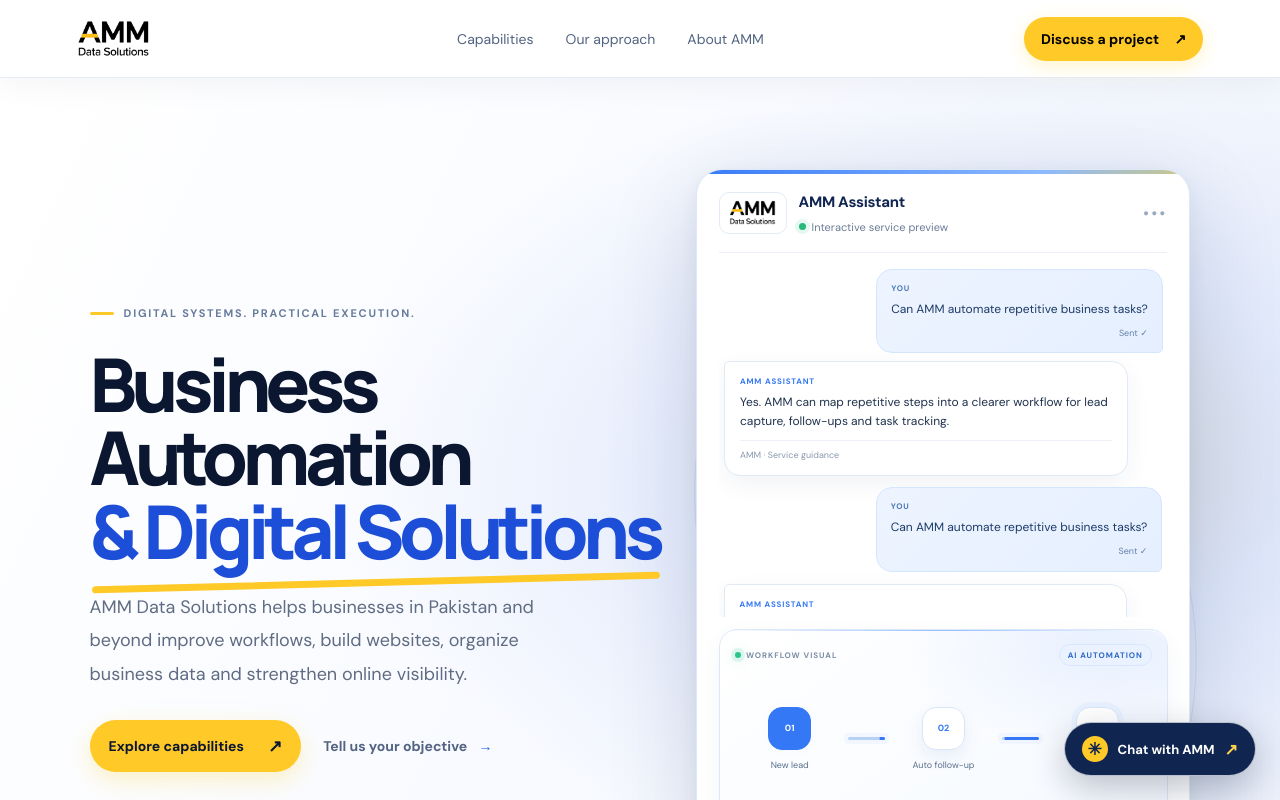
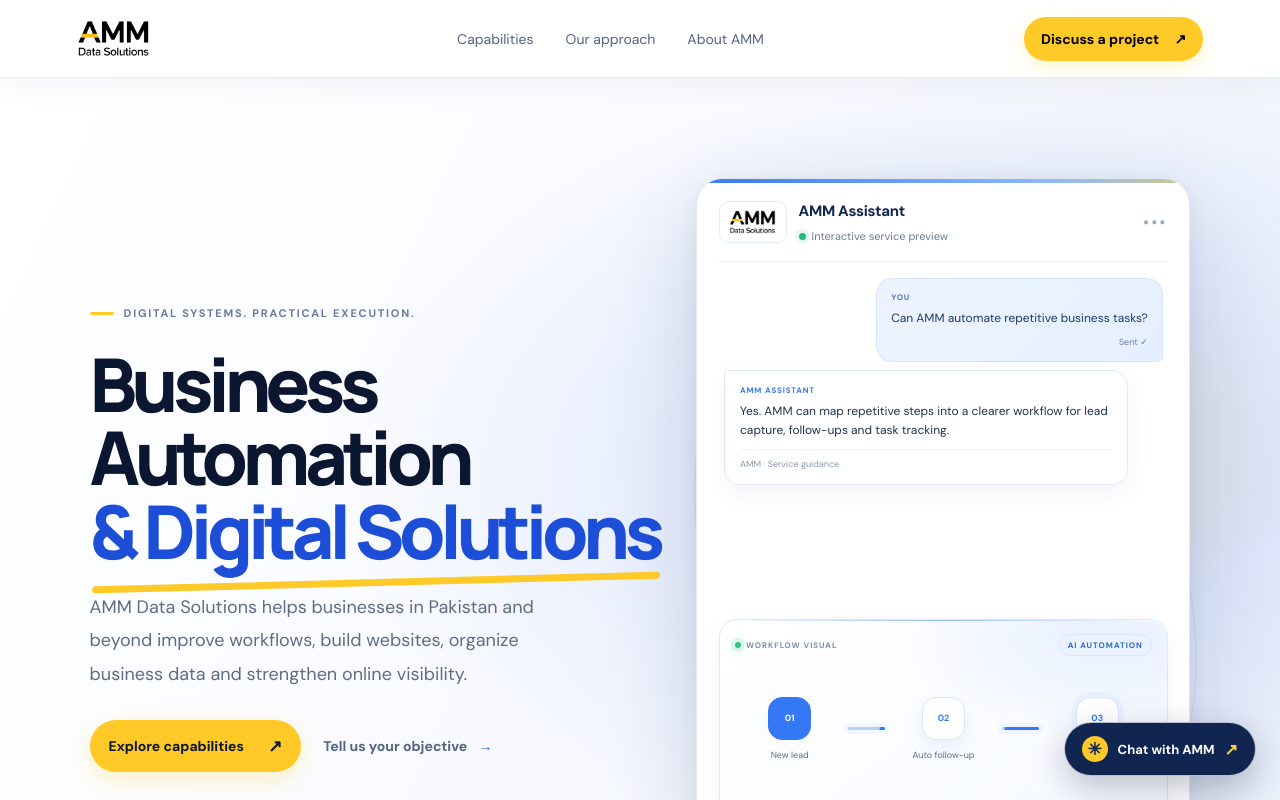
Before and after one commit to wwwab229-cpu/amm-data-solutions-website, a Next.js app: page / in a window 1280 px wide. Shown: the top 800 px of the page. Built offline with nearby package versions, Linux system fonts and the light colour scheme.

Commit message:
Keep the latest AMM demo conversation in view

```diff
--- a/app/page.tsx
+++ b/app/page.tsx
@@ -1,6 +1,6 @@
 "use client";
 
-import { useEffect, useState } from "react";
+import { useEffect, useRef, useState } from "react";
 import AMMLogo from "../logo/AMMLogo";
 
 const services = [
@@ -55,10 +55,12 @@ export default function Home() {
   const [demoReplyDraft,setDemoReplyDraft]=useState("");
   const [demoReplyTyping,setDemoReplyTyping]=useState(false);
   const [demoHistory,setDemoHistory]=useState<Array<{message:string;reply:string}>>([]);
+  const demoMessagesRef=useRef<HTMLDivElement|null>(null);
   const [demoScene,setDemoScene]=useState("idle");
   const [demoTyping,setDemoTyping]=useState(true);
   const demoSceneLabels:Record<string,string>={idle:"READY",automation:"AI AUTOMATION",chatbot:"AI CHATBOTS",website:"WEB & E-COMMERCE",data:"DATA & REPORTING",seo:"SEO + AI SEARCH",marketing:"DIGITAL ADS",creative:"CREATIVE & BRAND"};
   const demoSceneLabel=demoSceneLabels[demoScene]||"WORKFLOW";
+  useEffect(()=>{const el=demoMessagesRef.current;if(el)el.scrollTop=el.scrollHeight;},[demoHistory,demoMessage,demoReply,demoReplyDraft,demoReplyTyping]);
   useEffect(()=>{
     let cancelled=false;
     let timer:ReturnType<typeof setTimeout>|undefined;
@@ -94,6 +96,7 @@ export default function Home() {
         if(cancelled)return;
         setDemoReply(flow.reply);setDemoReplyDraft("");setDemoReplyTyping(false);
         setDemoHistory(previous=>[...previous,{message:flow.message,reply:flow.reply}].slice(-2));
+        setDemoMessage("");setDemoSent(false);setDemoReply("");
         await wait(3400);
         index++;
       }
@@ -125,7 +128,7 @@ export default function Home() {
             <div className="heroChatIdentity"><strong>AMM Assistant</strong><span><i/> Interactive service preview</span></div>
             <span className="heroChatMore" aria-hidden="true">•••</span>
           </div>
-          <div className="heroChatMessages visualOnlyMessages" aria-live="polite">
+          <div ref={demoMessagesRef} className="heroChatMessages visualOnlyMessages" aria-live="polite">
             {demoHistory.map((item,index)=><div className="demoHistoryExchange" key={`${index}-${item.message}`}><div className="heroChatBubble userBubble historyUserBubble"><span className="bubbleName">YOU</span>{item.message}<span className="customerSentStatus">Sent ✓</span></div><div className="heroChatBubble assistantBubble demoAssistantReply historyAssistantBubble"><span className="bubbleName">AMM ASSISTANT</span>{item.reply}<span className="assistantMessageMeta">AMM · Service guidance</span></div></div>)}
             {demoMessage && <div className="heroChatBubble userBubble"><span className="bubbleName">YOU</span>{demoMessage}{demoSent && <span className="customerSentStatus">Sent ✓</span>}</div>}
             {demoReplyTyping && !demoReply && <div className="heroChatTyping assistantReplyTyping"><span/><span/><span/><small>AMM is replying…</small></div>}
```
